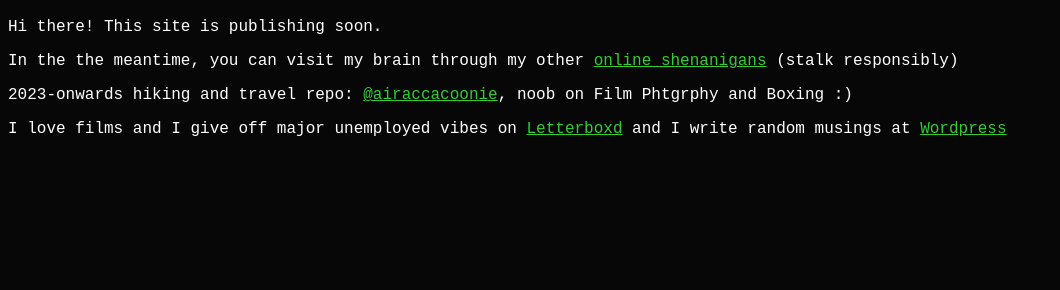
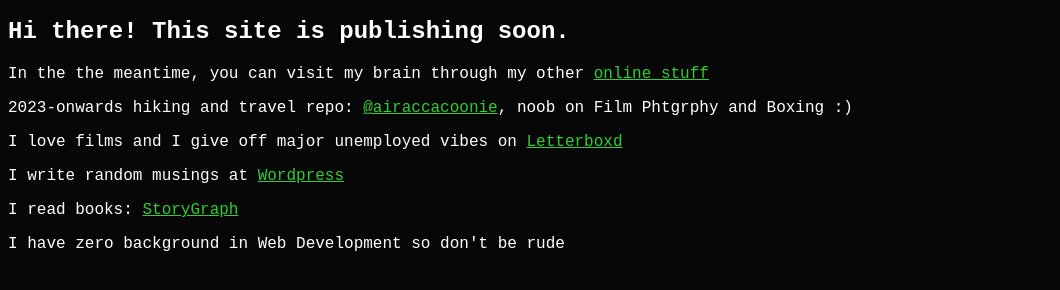
Before and after one commit to ac-gutierrez/ac-gutierrez.github.io, a plain HTML site: page index.html in a window 1280 px wide. Shown: the part 48-338 px from the top of the page, without its empty margins (0-1060 px from the left). Drawn offline with Linux system fonts and the light colour scheme.

Commit message:
Revise content and structure in index.html
Updated content to provide more information about personal interests and online presence.

```diff
--- a/index.html
+++ b/index.html
@@ -22,10 +22,13 @@ a, a:link, a:visited {
 
 <body>
   <h1>Drop the Catherine!</h1>
-  <p>Hi there! This site is publishing soon. </p>
-  <p>In the the meantime, you can visit my brain through my other <a href="https://solo.to/acgenerator">online shenanigans</a> (stalk responsibly) </p>
-  <p>2023-onwards hiking and travel repo: <a href="https://instagram.com/airaccacoonie">@airaccacoonie</a>, noob on Film Phtgrphy and Boxing :)</p>
-  <p>I love films and I give off major unemployed vibes on <a href="https://boxd.it/3OfHR" target="_blank" rel="noopenner noreferrer">Letterboxd</a> and I write random musings at <a href="https://dropthecatherine.wordpress.com" target="_blank" rel="noopenner noreferrer">Wordpress</a></p>
+  <h2> Hi there! This site is publishing soon. </h2>
+  <p> In the the meantime, you can visit my brain through my other <a href="https://solo.to/acgenerator">online stuff</a> </p>
+  <p> 2023-onwards hiking and travel repo: <a href="https://instagram.com/airaccacoonie">@airaccacoonie</a>, noob on Film Phtgrphy and Boxing :)</p>
+  <p> I love films and I give off major unemployed vibes on <a href="https://boxd.it/3OfHR" target="_blank" rel="noopenner noreferrer">Letterboxd</a> </p>
+  <p> I write random musings at <a href="https://dropthecatherine.wordpress.com" target="_blank" rel="noopenner noreferrer">Wordpress</a></p>
+  <p> I read books: <a href="https://app.thestorygraph.com/profile/airaccacoonie" target="_blank" rel="noopenner noreferrer">StoryGraph</a></p>
+  <p> I have zero background in Web Development so don't be rude </p>
 </body>
 
 </html>
```
